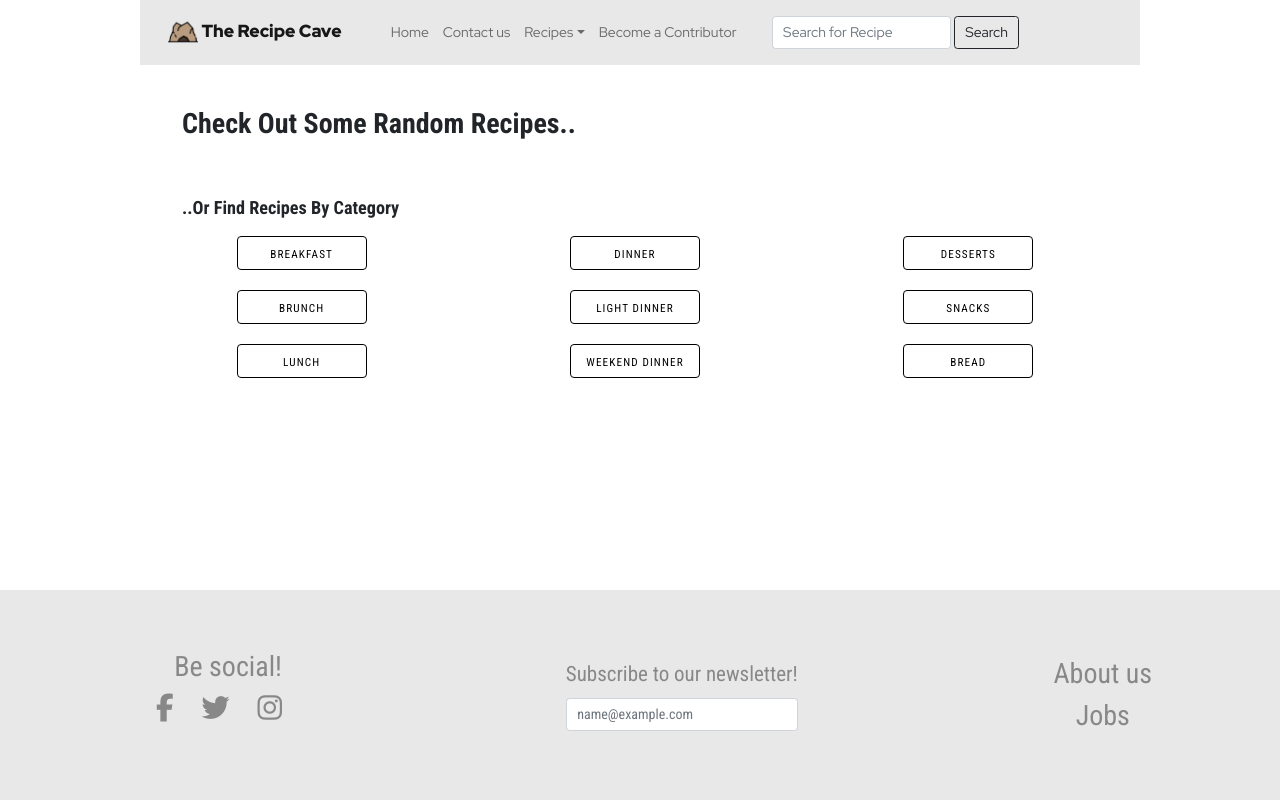
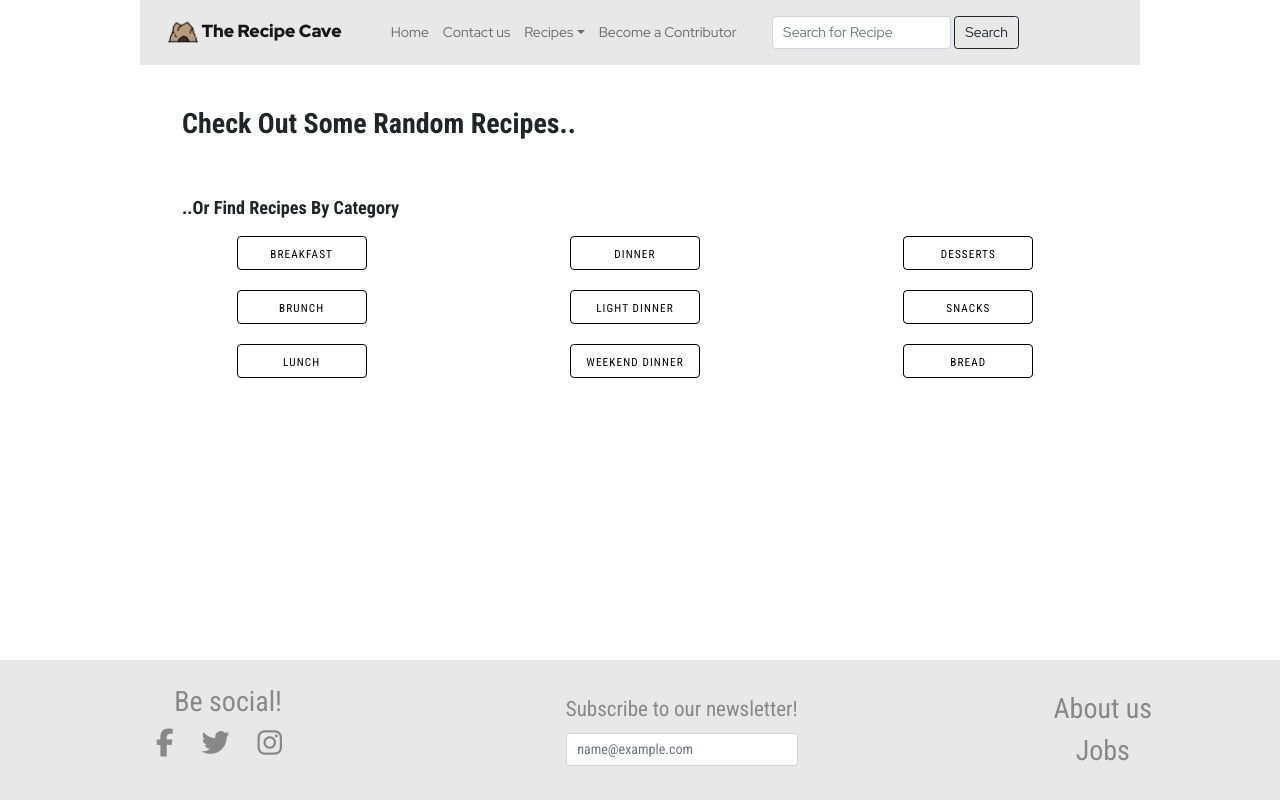
Before and after one commit to hejmi/recipe-cave, a React (Create React App) app: page /home in a window 1280 px wide. Built offline with nearby package versions, Linux system fonts and the light colour scheme; no server answers.

Commit message:
footer fixed

```diff
--- a/src/App.css
+++ b/src/App.css
@@ -7,6 +7,7 @@ html {
 .App {
 	font-family: "Roboto Condensed", sans-serif;
 	justify-content: space-between;
+	margin-bottom: 12rem;
 }
 body {
 	font-family: "Roboto Condensed", sans-serif;
@@ -136,18 +137,18 @@ body {
 }
 
 .footer {
+	font-family: "Roboto Condensed", sans-serif;
 	background-color: #e8e8e8;
-	position: absolute;
+	position: fixed;
 	bottom: 0;
 	width: 100%;
-	height: 15rem;
+	height: 10rem;
 	display: flex;
 	justify-content: space-between;
 }
 
 .footer-socials {
 	display: flex;
-	position: relative;
 	flex-direction: column;
 	text-align: center;
 	justify-content: center;
@@ -240,7 +241,6 @@ body {
 	grid-column-gap: 0px;
 	grid-row-gap: 0px;
 	justify-items: center;
-	align-content: space-around;
 }
 .title-categories {
 	font-weight: 900;
--- a/src/App.js
+++ b/src/App.js
@@ -58,8 +58,8 @@ function App() {
 						<PageLoader />
 					</Route>
 				</Switch>
-				<Footer />
 			</div>
+			<Footer />
 		</Router>
 	);
 }
```
